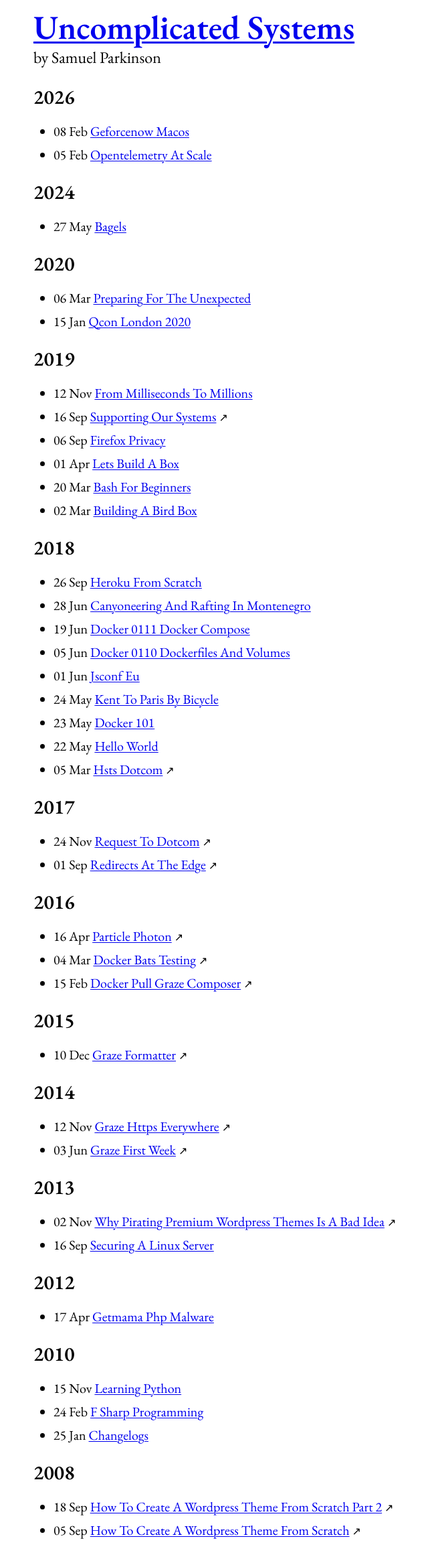
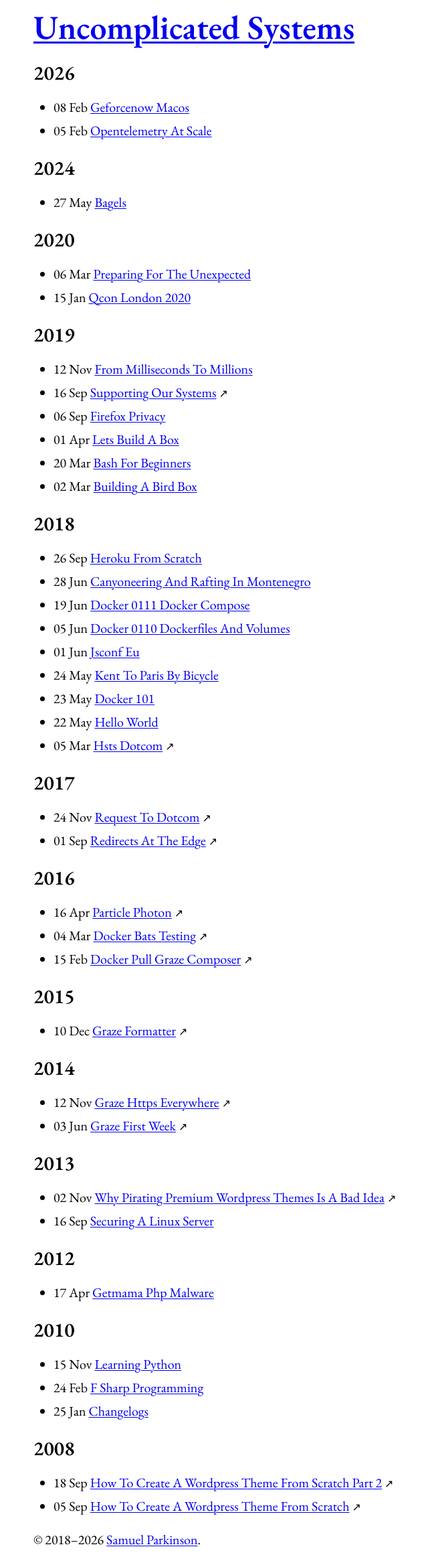
Before and after one commit to sjparkinson/uncomplicated.systems, a Jekyll site: the page built from index.html, in a window 1280 px wide. Shown: the whole page at 67% size, without its empty margins (230-870 px from the left). Built offline with Jekyll 4.4.1, drawn with Linux system fonts in a browser that asks for light colours.

Commit message:
Update README

```diff
--- a/_config.yml
+++ b/_config.yml
@@ -12,6 +12,7 @@ description: by Samuel Parkinson
 
 author:
   name: Samuel Parkinson
+  email: samuel.parkinson@hey.com
 
 sass:
   sass_dir: _includes
--- a/_layouts/default.html
+++ b/_layouts/default.html
@@ -32,13 +32,15 @@
   <header role="banner">
     <hgroup>
       <h1><a href="/">{{ site.title }}</a></h1>
-      <p>{{ site.description }}</p>
     </hgroup>
   </header>
 
   <main>
     {{ content }}
   </main>
+
+  <footer>
+    <p>&copy; 2018&ndash;{{ site.time | date: "%Y" }} <a href="mailto:{{ site.author.email }}">{{ site.author.name }}</a>.</p>
+  </footer>
 </body>
-
 </html>
--- a/assets/css/main.css
+++ b/assets/css/main.css
@@ -142,7 +142,8 @@ body {
 }
 
 body>header,
-body>main {
+body>main,
+body>footer {
     max-inline-size: 720px;
     margin-inline: auto;
 }
```
Also changed, not shown: README.md.
